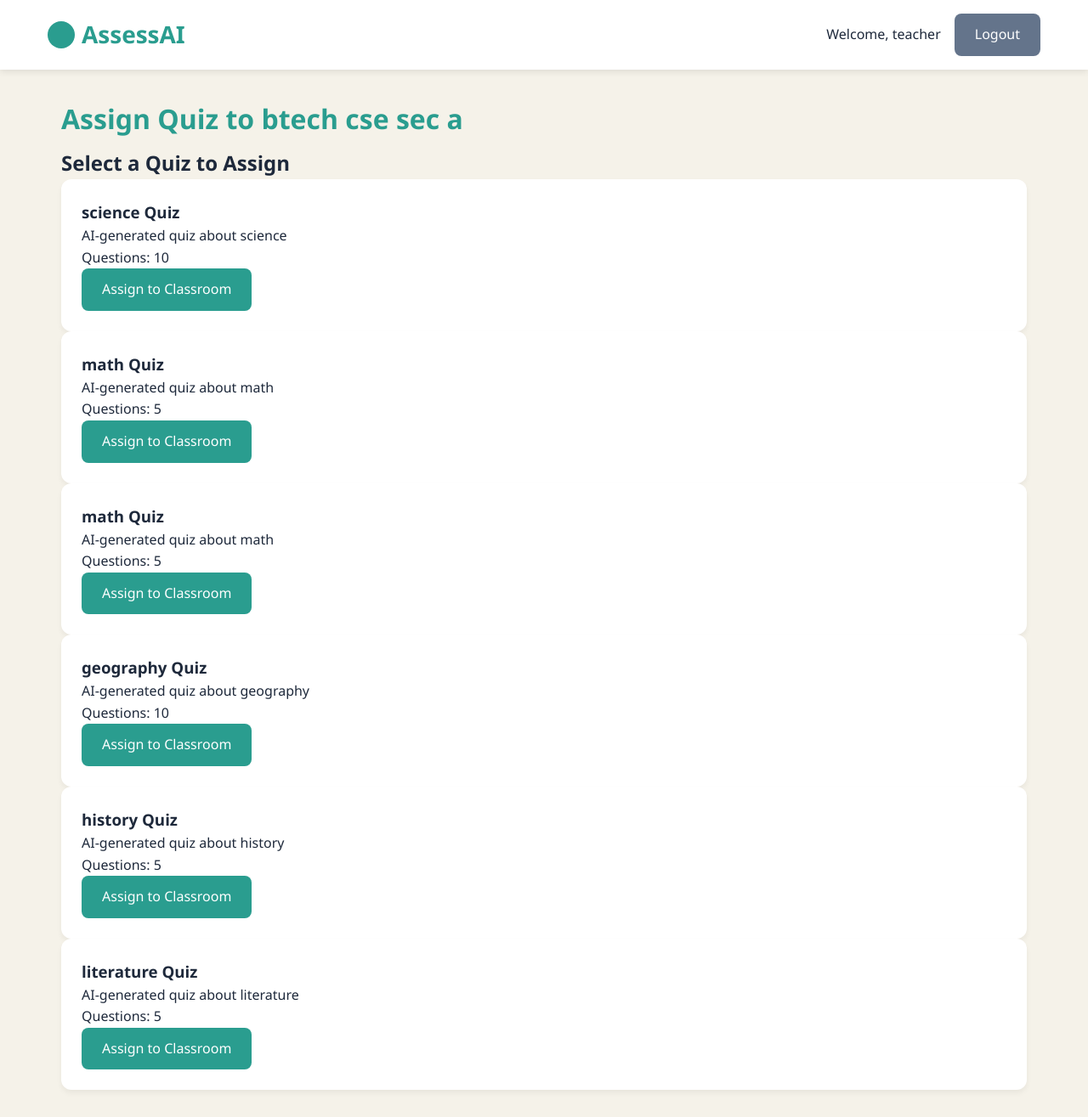
After one commit to ayushjaiswal21/flask-dashbord, a Flask app: page /assign-quiz-to-classroom/1 in a window 1280 px wide. The commit adds this page. Shown: the whole page at 85% size. Run offline with Flask 3, Linux system fonts and the light colour scheme; a user stored in the database is signed in.

Commit message:
updated report section and assign quiz section

```diff
--- a/app.py
+++ b/app.py
@@ -14,6 +14,7 @@ from flask_cors import CORS
 from dotenv import load_dotenv
 from mysql.connector import Error as DBError
 from functools import wraps
+from datetime import datetime
 
 # Set up logging with DEBUG level
 logging.basicConfig(
@@ -306,6 +307,8 @@ def generate_quiz(subject, num_questions, difficulty):
 
     return formatted_questions
 
+
+
 @app.route('/')
 def index():
     return render_template('index.html')
@@ -348,38 +351,117 @@ def teacher_dashboard():
 @student_required
 def student_dashboard():
     student_id = session['user_id']
-    student = User.query.get(student_id)
+
+    # Get the student with their enrolled classrooms
+    student = User.query.options(
+        db.joinedload(User.enrolled_classrooms)
+    ).get(student_id)
+
+    if not student:
+        flash('Student not found', 'error')
+        return redirect(url_for('login'))
 
     available_quizzes = []
     completed_quizzes = []
-    avg_score = 0
 
-    # Get classrooms the student belongs to
-    for classroom in student.enrolled_classrooms:
-        for quiz in classroom.quizzes:
-            # Check if student has completed this quiz
-            result = QuizResult.query.filter_by(
-                user_id=student.id,
-                quiz_id=quiz.id
-            ).first()
+    # Get all quiz results for this student in one query
+    student_results = {
+        result.quiz_id: result
+        for result in QuizResult.query.filter_by(user_id=student_id).all()
+    }
 
-            if result:
-                completed_quizzes.append({
-                    'quiz': quiz,
-                    'result': result
-                })
-            else:
+    # Get classroom IDs for the student
+    classroom_ids = [classroom.id for classroom in student.enrolled_classrooms]
+
+    # Get all assignments for these classrooms
+    assignments = QuizAssignment.query.filter(
+        QuizAssignment.classroom_id.in_(classroom_ids)
+    ).all()
+
+    # Create a dictionary of quiz_id -> assignment details
+    quiz_assignments = {}
+    for assignment in assignments:
+        quiz_assignments[assignment.quiz_id] = assignment
+
+    # Get all quizzes from these assignments
+    quiz_ids = [assignment.quiz_id for assignment in assignments]
+    assigned_quizzes = Quiz.query.filter(Quiz.id.in_(quiz_ids)).all()
+
+    # Process each assigned quiz
+    for quiz in assigned_quizzes:
+        # Check if student has completed this quiz
+        result = student_results.get(quiz.id)
+        assignment = quiz_assignments.get(quiz.id)
+
+        if result:
+            completed_quizzes.append({
+                'quiz': quiz,
+                'result': result,
+                'date_taken': result.date_taken,
+                'score': result.score,
+                'due_date': assignment.due_date if assignment else None
+            })
+        else:
+            # Add due date to available quizzes
+            if assignment:
+                quiz.due_date = assignment.due_date
                 available_quizzes.append(quiz)
 
-    # Calculate average score if there are completed quizzes
+    # Calculate average score
+    avg_score = 0
     if completed_quizzes:
-        total = sum(result['result'].score for result in completed_quizzes)
-        avg_score = round(total / len(completed_quizzes), 2)
+        avg_score = round(
+            sum(result['score'] for result in completed_quizzes) /
+            len(completed_quizzes),
+            1
+        )
 
-    return render_template('student_dashboard.html',
-                         available_quizzes=available_quizzes,
-                         completed_quizzes=completed_quizzes,
-                         avg_score=avg_score)
+    # Sort available quizzes by due date (ascending)
+    max_date = datetime.max
+    available_quizzes.sort(key=lambda x: x.due_date or max_date)
+
+    # Sort completed quizzes by completion date (newest first)
+    completed_quizzes.sort(key=lambda x: x['date_taken'], reverse=True)
+
+    return render_template(
+        'student_dashboard.html',
+        available_quizzes=available_quizzes,
+        completed_quizzes=completed_quizzes,
+        avg_score=avg_score
+    )
+
+# ADD TO app.py - New route
+@app.route('/classroom/<int:classroom_id>')
+@teacher_required
+def classroom_details(classroom_id):
+    classroom = Classroom.query.get_or_404(classroom_id)
+
+    # Verify the classroom belongs to the current teacher
+    if classroom.teacher_id != session['user_id']:
+        flash('You do not have permission to view this classroom', 'error')
+        return redirect(url_for('classrooms'))
+
+    # Get all assignments for this classroom
+    assignments = QuizAssignment.query.filter_by(classroom_id=classroom.id).all()
+
+    # Create a list of quizzes with their due dates
+    assigned_quizzes = []
+    for assignment in assignments:
+        quiz = Quiz.query.get(assignment.quiz_id)
+        if quiz:
+            assigned_quizzes.append({
+                'quiz': quiz,
+                'due_date': assignment.due_date
+            })
+
+    # Sort by due date
+    assigned_quizzes.sort(key=lambda x: x['due_date'])
+
+    return render_template(
+        'classroom_details.html',
+        classroom=classroom,
+        assigned_quizzes=assigned_quizzes
+    )
 
 @app.route('/quizzes')
 @teacher_required
@@ -389,19 +471,61 @@ def quizzes():
 
     return render_template('quizzes.html', quizzes=quizzes)
 
-@app.route('/quiz/<int:quiz_id>')
+@app.route('/quiz/<int:quiz_id>', methods=['GET', 'POST'])
 @teacher_required
 def quiz_details(quiz_id):
-    quiz = Quiz.query.options(
-        db.joinedload(Quiz.questions),
-        db.joinedload(Quiz.assignments).joinedload(QuizAssignment.classroom)
-    ).get_or_404(quiz_id)
+    quiz = Quiz.query.options(db.joinedload(Quiz.questions)).get_or_404(quiz_id)
 
     if quiz.teacher_id != session['user_id']:
         flash('You do not have permission to view this quiz', 'error')
         return redirect(url_for('quizzes'))
 
+    if request.method == 'POST':
+        for question in quiz.questions:
+            question.text = request.form.get(f'question_{question.id}', question.text)
+            question.options = request.form.get(f'options_{question.id}', question.options)
+            question.correct_answer = request.form.get(f'correct_{question.id}', question.correct_answer)
+        db.session.commit()
+        flash('Quiz updated successfully!')
+        return redirect(url_for('quiz_details', quiz_id=quiz.id))
+
     return render_template('quiz_details.html', quiz=quiz)
+
+# Add this route to handle creating a new classroom
+@app.route('/create-classroom', methods=['GET', 'POST'])
+@teacher_required
+def create_classroom():
+    if request.method == 'POST':
+        name = request.form['name'].strip()
+        if not name:
+            flash('Classroom name is required')
+            return redirect(url_for('create_classroom'))
+
+        new_classroom = Classroom(
+            name=name,
+            teacher_id=session['user_id']
+        )
+
+        db.session.add(new_classroom)
+        db.session.commit()
+
+        flash('Classroom created successfully!')
+        return redirect(url_for('classrooms'))
+
+    return render_template('create_classroom.html')
+
+# Add this route to handle viewing quiz results
+@app.route('/quiz-results/<int:result_id>')
+@student_required
+def quiz_results(result_id):
+    result = QuizResult.query.get_or_404(result_id)
+    quiz = Quiz.query.get_or_404(result.quiz_id)
+
+    if result.user_id != session['user_id']:
+        flash('You do not have permission to view this result', 'error')
+        return redirect(url_for('student_dashboard'))
+
+    return render_template('quiz_results.html', result=result, quiz=quiz)
 
 @app.route('/classrooms')
 @teacher_required
@@ -410,6 +534,13 @@ def classrooms():
     classrooms = Classroom.query.filter_by(teacher_id=teacher_id).all()
 
     return render_template('classrooms.html', classrooms=classrooms)
+
+@app.route('/reports')
+@teacher_required
+def reports():
+    teacher_id = session['user_id']
+    quizzes = Quiz.query.filter_by(teacher_id=teacher_id).all()
+    return render_template('reports.html', quizzes=quizzes)
 
 @app.route('/create-quiz', methods=['GET', 'POST'])
 @teacher_required
@@ -529,44 +660,100 @@ def ai_generate_quiz():
 
     return render_template('create_quiz.html', ai_generate=True)
 
+@app.route('/assign-quiz-to-classroom/<int:classroom_id>')
+@teacher_required
+def assign_quiz_form(classroom_id):
+    classroom = Classroom.query.get_or_404(classroom_id)
+    if classroom.teacher_id != session['user_id']:
+        flash('You do not have permission to assign quizzes to this classroom', 'error')
+        return redirect(url_for('classrooms'))
+
+    quizzes = Quiz.query.filter_by(teacher_id=session['user_id']).all()
+    return render_template('select_quiz_to_assign.html',
+                         classroom=classroom,
+                         quizzes=quizzes)
+
+# Update the route to make classroom_id optional
 @app.route('/assign-quiz/<int:quiz_id>', methods=['GET', 'POST'])
+@app.route('/assign-quiz/<int:quiz_id>/<int:classroom_id>', methods=['GET', 'POST'])
 @teacher_required
-def assign_quiz(quiz_id):
+def assign_quiz(quiz_id, classroom_id=None):
     quiz = Quiz.query.get_or_404(quiz_id)
+
+    # Verify the quiz belongs to the current teacher
+    if quiz.teacher_id != session['user_id']:
+        flash('You do not have permission to assign this quiz', 'error')
+        return redirect(url_for('quizzes'))
+
+    # Get all classrooms belonging to the teacher for the dropdown
     classrooms = Classroom.query.filter_by(teacher_id=session['user_id']).all()
 
     form = AssignQuizForm()
     form.classroom_id.choices = [(c.id, c.name) for c in classrooms]
 
-    if form.validate_on_submit():
-        classroom = Classroom.query.get(form.classroom_id.data)
+    # Pre-select classroom if provided in URL
+    if classroom_id:
+        form.classroom_id.data = classroom_id
 
-        if not classroom or classroom.teacher_id != session['user_id']:
-            flash('Invalid classroom', 'error')
-            return redirect(url_for('quizzes'))
+    if request.method == 'POST':
+        # Get due date from the form
+        due_date_str = request.form.get('due_date')
+        classroom_id = int(request.form.get('classroom_id', 0))
 
-        # Check if already assigned
-        assignment = QuizAssignment.query.filter_by(
-            quiz_id=quiz.id,
-            classroom_id=classroom.id
-        ).first()
+        # Basic validation
+        if not classroom_id:
+            flash('Please select a classroom', 'error')
+            return render_template('assign_quiz.html', quiz=quiz, form=form, now=datetime.now())
 
-        if assignment:
-            assignment.due_date = form.due_date.data
-            flash('Updated due date for existing assignment', 'info')
-        else:
-            assignment = QuizAssignment(
+        if not due_date_str:
+            flash('Please provide a due date', 'error')
+            return render_template('assign_quiz.html', quiz=quiz, form=form, now=datetime.now())
+
+        try:
+            # Parse the datetime-local value
+            due_date = datetime.strptime(due_date_str, '%Y-%m-%dT%H:%M')
+
+            classroom = Classroom.query.get(classroom_id)
+            if not classroom or classroom.teacher_id != session['user_id']:
+                flash('Invalid classroom', 'error')
+                return redirect(url_for('quizzes'))
+
+            # Check if assignment already exists
+            assignment = QuizAssignment.query.filter_by(
                 quiz_id=quiz.id,
-                classroom_id=classroom.id,
-                due_date=form.due_date.data
-            )
-            db.session.add(assignment)
-            flash('Quiz assigned successfully!', 'success')
+                classroom_id=classroom.id
+            ).first()
 
-        db.session.commit()
-        return redirect(url_for('quizzes'))
+            if assignment:
+                assignment.due_date = due_date
+                flash('Updated due date for existing assignment', 'info')
+            else:
+                assignment = QuizAssignment(
+                    quiz_id=quiz.id,
+                    classroom_id=classroom.id,
+                    due_date=due_date
+                )
+                db.session.add(assignment)
 
-    return render_template('assign_quiz.html', quiz=quiz, form=form)
+                # Update the relationship between Quiz and Classroom
+                if classroom not in quiz.classrooms:
+                    quiz.classrooms.append(classroom)
+
+                flash('Quiz assigned successfully!', 'success')
+
+            db.session.commit()
+            return redirect(url_for('classrooms'))
+
+        except ValueError as e:
+            flash(f'Invalid date format. Please use the date picker.', 'error')
+            logger.error(f"Error parsing date: {str(e)}")
+        except Exception as e:
+            db.session.rollback()
+            logger.error(f"Error assigning quiz: {str(e)}")
+            flash('Error assigning quiz. Please try again.', 'error')
+
+    # Pass the current datetime to the template for min attribute
+    return render_template('assign_quiz.html', quiz=quiz, form=form, now=datetime.now())
 
 @app.route("/api/generate-quiz-api", methods=["POST"])
 def generate_quiz_api():
--- a/static/css/styles.css
+++ b/static/css/styles.css
@@ -90,6 +90,72 @@ header {
   background-image: linear-gradient(120deg, rgba(42, 157, 143, 0.1), rgba(227, 160, 70, 0.1));
 }
 
+/* Dashboard Styles */
+.dashboard-container {
+  max-width: 1200px;
+  margin: 0 auto;
+  padding: 20px;
+}
+
+.dashboard-title {
+  font-size: 2rem;
+  margin-bottom: 10px;
+  color: #333;
+}
+
+.dashboard-subtitle {
+  color: #666;
+  margin-bottom: 30px;
+}
+
+.stats-cards {
+  display: grid;
+  grid-template-columns: repeat(3, 1fr);
+  gap: 20px;
+  margin-bottom: 30px;
+}
+
+.stat-card {
+  background: white;
+  border-radius: 8px;
+  padding: 20px;
+  text-align: center;
+  box-shadow: 0 2px 4px rgba(0,0,0,0.1);
+}
+
+.stat-value {
+  font-size: 2rem;
+  font-weight: bold;
+  color: #4CAF50;
+}
+
+.stat-label {
+  color: #666;
+  font-size: 0.9rem;
+}
+
+.tabs {
+  display: flex;
+  gap: 10px;
+  margin-bottom: 20px;
+  border-bottom: 1px solid #eee;
+  padding-bottom: 10px;
+}
+
+.tab-btn {
+  background: none;
+  border: none;
+  padding: 8px 16px;
+  cursor: pointer;
+  font-size: 1rem;
+  color: #666;
+  border-radius: 4px;
+}
+
+.tab-btn.active {
+  background: #4CAF50;
+  color: white;
+}
 .auth-card {
   width: 100%;
   max-width: 400px;
--- a/static/js/scripts.js
+++ b/static/js/scripts.js
@@ -209,6 +209,10 @@ function clearError() {
     errorContainer.innerHTML = '';
 }
 
+function viewResult(resultId) {
+    window.location.href = `/quiz-results/${resultId}`;
+}
+
 // Security and UI helpers
 function escapeHTML(str) {
     return str.toString()
--- a/templates/create_classroom.html
+++ b/templates/create_classroom.html
@@ -6,7 +6,7 @@
 <div class="dashboard-container">
     <h1 class="dashboard-title">Create New Classroom</h1>
 
-    <form method="POST">
+    <form method="POST" action="{{ url_for('create_classroom') }}">
         <div class="form-group">
             <label for="name">Classroom Name</label>
             <input type="text" id="name" name="name" required>
--- /dev/null
+++ b/templates/select_quiz_to_assign.html
@@ -0,0 +1,34 @@
+{% extends 'base.html' %}
+
+{% block title %}Assign Quiz to {{ classroom.name }}{% endblock %}
+
+{% block content %}
+<div class="dashboard-container">
+    <h1 class="dashboard-title">Assign Quiz to {{ classroom.name }}</h1>
+
+    <div class="quiz-selection">
+        <h2>Select a Quiz to Assign</h2>
+
+        {% if quizzes %}
+        <div class="quiz-list">
+            {% for quiz in quizzes %}
+            <div class="quiz-card">
+                <h3>{{ quiz.title }}</h3>
+                <p>{{ quiz.description }}</p>
+                <p>Questions: {{ quiz.questions|length }}</p>
+                <a href="{{ url_for('assign_quiz', quiz_id=quiz.id, classroom_id=classroom.id) }}"
+                   class="btn btn-primary">
+                    Assign to Classroom
+                </a>
+            </div>
+            {% endfor %}
+        </div>
+        {% else %}
+        <div class="alert alert-info">
+            You haven't created any quizzes yet.
+            <a href="{{ url_for('create_quiz') }}">Create a quiz first</a>.
+        </div>
+        {% endif %}
+    </div>
+</div>
+{% endblock %}
```
Also changed, not shown: templates/assign_quiz.html (+6 -3 lines), templates/classroom_details.html (added, +86 -0 lines), templates/classrooms.html (+4 -8 lines), templates/quiz_details.html (+6 -31 lines), templates/quiz_results.html (added, +19 -0 lines), templates/reports.html (added, +44 -0 lines), templates/student_dashboard.html (+53 -30 lines), instance/classquiz.db.
